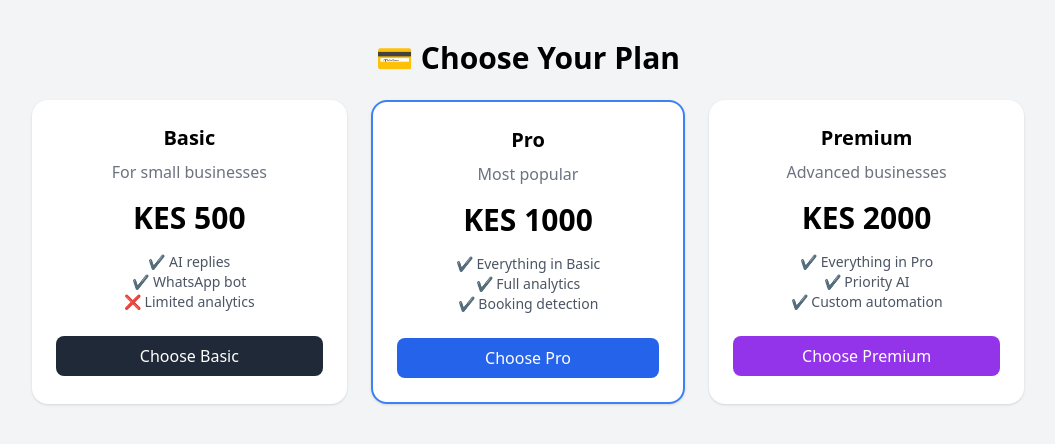
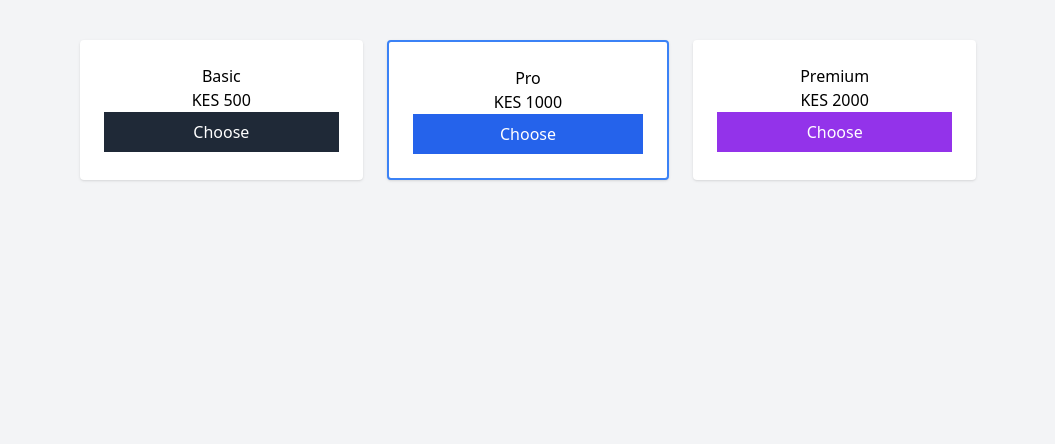
Before and after one commit to rachaelwanja/whatsapp-ai-bot-254, a Flask app: template templates/pricing.html in a window 1280 px wide. Shown: the top 444 px of the page, without its empty margins (112-1167 px from the left). Run offline with Flask 3, Linux system fonts and the light colour scheme; the template is opened without the code that fills it, so the values that code supplies are empty; some libraries are stand-ins or nearby versions.

Commit message:
Update pricing.html

```diff
--- a/templates/pricing.html
+++ b/templates/pricing.html
@@ -5,95 +5,40 @@
 <script src="https://cdn.tailwindcss.com"></script>
 </head>
 
-<body class="bg-gray-100 font-sans">
+<body class="bg-gray-100">
 
-<div class="max-w-5xl mx-auto mt-10 px-4">
+<div class="max-w-4xl mx-auto mt-10 grid grid-cols-3 gap-6">
 
-    <h1 class="text-3xl font-bold text-center mb-6">
-        💳 Choose Your Plan
-    </h1>
-
-    <div class="grid md:grid-cols-3 gap-6">
-
-        <!-- BASIC -->
-        <div class="bg-white p-6 rounded-2xl shadow text-center">
-            <h2 class="text-xl font-bold mb-2">Basic</h2>
-            <p class="text-gray-500 mb-4">For small businesses</p>
-
-            <h3 class="text-3xl font-bold mb-4">KES 500</h3>
-
-            <ul class="text-sm text-gray-600 mb-6">
-                <li>✔ AI replies</li>
-                <li>✔ WhatsApp bot</li>
-                <li>❌ Limited analytics</li>
-            </ul>
-
-            <button onclick="pay('basic')"
-                class="bg-gray-800 text-white px-4 py-2 rounded-lg w-full">
-                Choose Basic
-            </button>
+<div class="bg-white p-6 text-center rounded shadow">
+<h2>Basic</h2>
+<p>KES 500</p>
+<button onclick="buy('basic')" class="bg-gray-800 text-white p-2 w-full">Choose</button>
 </div>
 
-        <!-- PRO -->
-        <div class="bg-white p-6 rounded-2xl shadow text-center border-2 border-blue-500">
-            <h2 class="text-xl font-bold mb-2">Pro</h2>
-            <p class="text-gray-500 mb-4">Most popular</p>
-
-            <h3 class="text-3xl font-bold mb-4">KES 1000</h3>
-
-            <ul class="text-sm text-gray-600 mb-6">
-                <li>✔ Everything in Basic</li>
-                <li>✔ Full analytics</li>
-                <li>✔ Booking detection</li>
-            </ul>
-
-            <button onclick="pay('pro')"
-                class="bg-blue-600 text-white px-4 py-2 rounded-lg w-full">
-                Choose Pro
-            </button>
+<div class="bg-white p-6 text-center rounded shadow border-2 border-blue-500">
+<h2>Pro</h2>
+<p>KES 1000</p>
+<button onclick="buy('pro')" class="bg-blue-600 text-white p-2 w-full">Choose</button>
 </div>
 
-        <!-- PREMIUM -->
-        <div class="bg-white p-6 rounded-2xl shadow text-center">
-            <h2 class="text-xl font-bold mb-2">Premium</h2>
-            <p class="text-gray-500 mb-4">Advanced businesses</p>
-
-            <h3 class="text-3xl font-bold mb-4">KES 2000</h3>
-
-            <ul class="text-sm text-gray-600 mb-6">
-                <li>✔ Everything in Pro</li>
-                <li>✔ Priority AI</li>
-                <li>✔ Custom automation</li>
-            </ul>
-
-            <button onclick="pay('premium')"
-                class="bg-purple-600 text-white px-4 py-2 rounded-lg w-full">
-                Choose Premium
-            </button>
-        </div>
-
+<div class="bg-white p-6 text-center rounded shadow">
+<h2>Premium</h2>
+<p>KES 2000</p>
+<button onclick="buy('premium')" class="bg-purple-600 text-white p-2 w-full">Choose</button>
 </div>
 
 </div>
 
 <script>
-function pay(plan) {
-
-    fetch("/set_plan", {
-        method: "POST",
-        headers: {
-            "Content-Type": "application/json"
-        },
-        body: JSON.stringify({plan: plan})
+function buy(plan){
+ fetch("/set_plan",{
+  method:"POST",
+  headers:{"Content-Type":"application/json"},
+  body:JSON.stringify({plan:plan})
  })
-    .then(() => {
-        return fetch("/pay", { method: "POST" })
-    })
-    .then(res => res.json())
-    .then(data => {
-        alert(data.message)
-    });
-
+ .then(()=>fetch("/pay",{method:"POST"}))
+ .then(r=>r.json())
+ .then(d=>alert(d.message))
 }
 </script>
 
```
Lines whose indentation alone changed are shown as unchanged.
